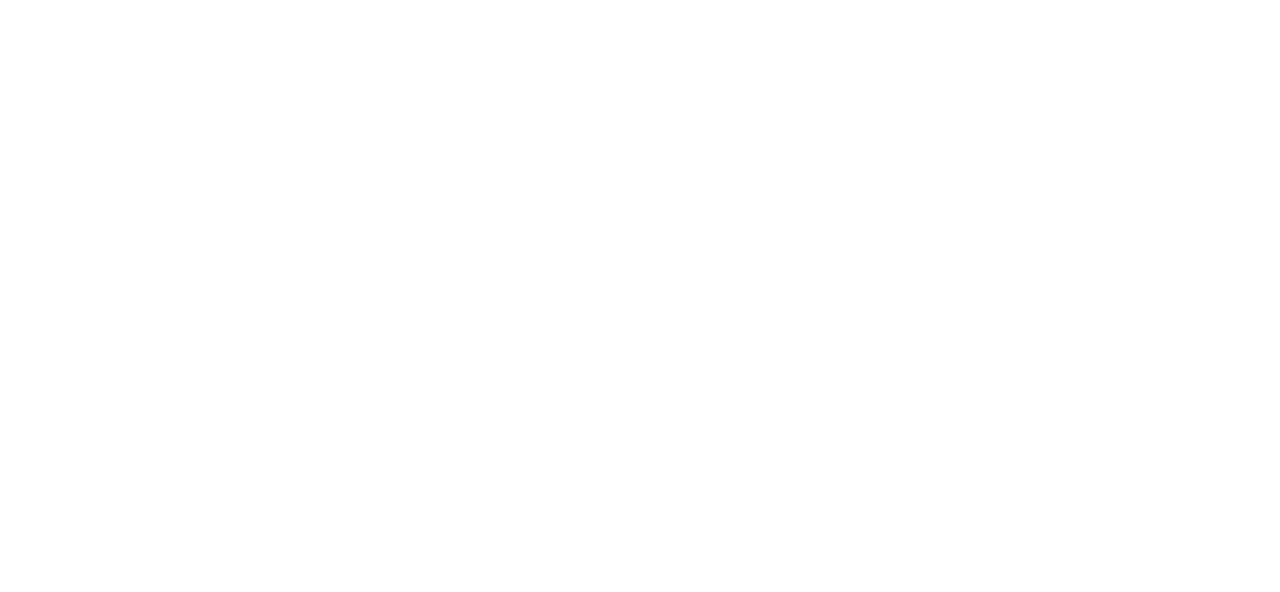
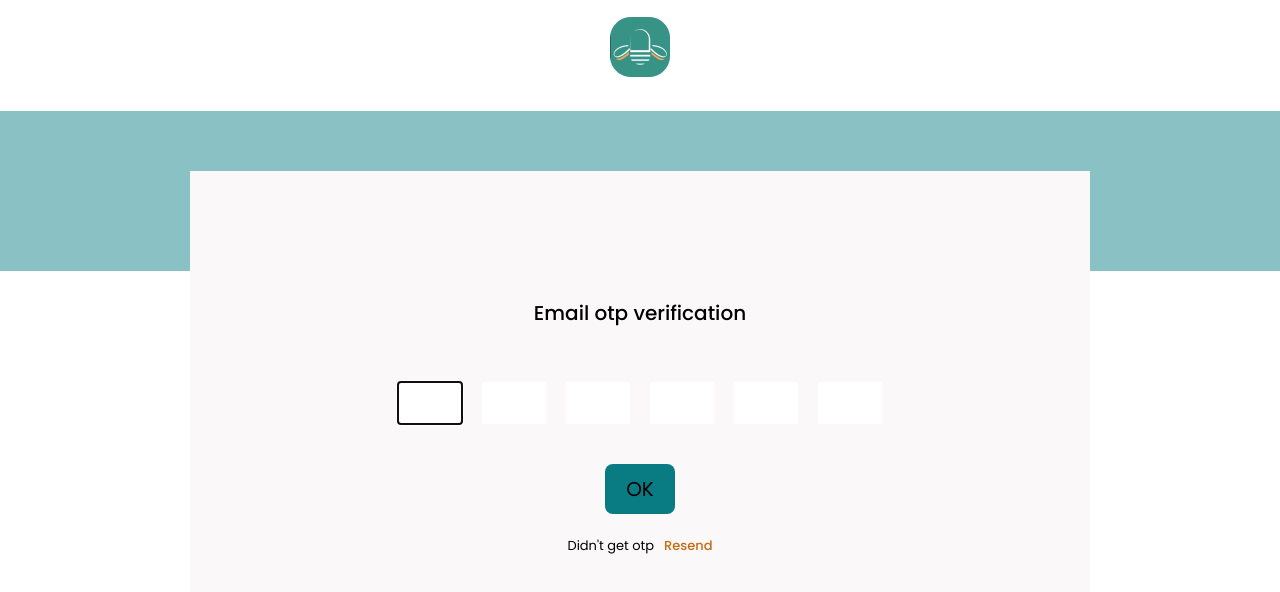
Before and after one commit to Ekoh-ThankGod/UniSach-Web-Frontend, a React (Create React App) app: page /signup/token in a window 1280 px wide. Before the commit this address had no page. Shown: the top 592 px of the page. Built offline with nearby package versions, Linux system fonts and the light colour scheme.

Commit message:
added token page and its scss

```diff
--- a/src/App.js
+++ b/src/App.js
@@ -2,7 +2,8 @@ import SignInPage from "./pages/signin-page/signin-page.jsx";
 import SignUpPage from "./pages/singup-page/signup.component.jsx";
 import './App.css';
 import {Routes, Route} from "react-router-dom";
-import HomePage from "./pages/home-page/home-page.component.jsx"
+import HomePage from "./pages/home-page/home-page.component.jsx";
+import TokenPage from "./pages/signup-token/signup-token.component.jsx";
 
 function App() {
   return (
@@ -11,6 +12,7 @@ function App() {
          <Route path="/" element={<HomePage/>}/>
          <Route path="/signin" element={<SignInPage/>}/>
          <Route path="/signup" element={<SignUpPage/>}/>
+         <Route path="/signup/token" element={<TokenPage/>}/>
       </Routes>
     </div>
   );
--- /dev/null
+++ b/src/pages/signup-token/signup-token.component.jsx
@@ -0,0 +1,65 @@
+import {useState} from "react";
+import "./signup-token.styles.scss";
+import UnisachLogo from "../../components/unisachlogo/unisachlogo.component.jsx";
+
+const TokenPage = () => {
+
+
+	const focusNextInput = (event) =>{
+		if(event.key === "Delete" || event.key==="Backspace"){
+			const nextFocus = event.target.tabIndex - 2;
+		    if (nextFocus > -1) {
+			    event.target.form.elements[nextFocus].focus()
+		    }
+		}
+		else{
+			const nextFocus = event.target.tabIndex;
+
+			if(nextFocus < 6){
+				event.target.form.elements[nextFocus].focus();
+			}
+		}
+	}
+
+	const handleTokenChange = (e) =>{
+
+	}
+
+	const onTokenSubmit = (event) => {
+		event.preventDefault();
+
+
+	}
+
+	return(
+		<div className="">
+			<UnisachLogo/>
+			<div className="signup-token__container">
+			<form className="signup-token__ash">
+				<h2 className="signup-token__h2">Email otp verification</h2>
+				<div className="signup-token__input-container">
+					<input tabIndex="1" onChange={(e) => handleTokenChange(e)} autoFocus onKeyUp = {(event) => focusNextInput(event)}
+					autoComplete="nope" maxLength={1} type="text" className="signup-token__input"/>
+					<input tabIndex="2" onKeyUp = {(event) => focusNextInput(event)}
+					autoComplete="nope" maxLength={1} type="text" className="signup-token__input"/>
+					<input tabIndex="3" onKeyUp = {(event) => focusNextInput(event)}
+					autoComplete="nope" maxLength={1} type="text" className="signup-token__input"/>
+					<input tabIndex="4" onKeyUp = {(event) => focusNextInput(event)}
+					autoComplete="nope" maxLength={1} type="text" className="signup-token__input"/>
+					<input tabIndex="5" onKeyUp = {(event) => focusNextInput(event)}
+					autoComplete="nope" maxLength={1} type="text" className="signup-token__input"/>
+					<input tabIndex="6" onKeyUp = {(event) => focusNextInput(event)}
+					autoComplete="nope" maxLength={1} type="text" className="signup-token__input"/>
+				</div>
+				<button className="signup-token__button" type="submit" onSubmit ={(event) => onTokenSubmit(event)}>OK</button>
+				<div className="signup-token__texts">
+					<span className="signup-token__comment">Didn't get otp</span>
+					<span className="signup-token__resend">Resend</span>
+				</div>
+			</form>
+			</div>
+		</div>
+	)
+}
+
+export default TokenPage;
--- /dev/null
+++ b/src/pages/signup-token/signup-token.styles.scss
@@ -0,0 +1,77 @@
+.signup-token{
+	&__container{
+		height: 100px;
+		width: 100%;
+		background-color: red;
+		padding-top: 60px;
+		background: rgba(8, 123, 131, 0.47);
+
+		display: flex;
+		justify-content: center;
+	}
+	&__ash{
+		width: 900px;
+		height: 500px;
+		background-color: blue;
+		display: flex;
+		flex-direction: column;
+		justify-content: center;
+		align-items: center;
+		background: #FAF8F8;
+	}
+	&__h2{
+		font-family: 'Poppins';
+		font-style: normal;
+		font-weight: 500;
+		font-size: 20px;
+		line-height: 24px;
+	}
+	&__input{
+		width: 60px;
+		height: 40px;
+		margin-top: 40px;
+		border: none;
+	}
+
+	&__input:not(:last-child){
+		margin-right: 20px;
+	}
+	&__button{
+		width: 70px;
+		height: 50px;
+		font-family: 'Poppins';
+		font-style: normal;
+		font-weight: 400;
+		font-size: 20px;
+		line-height: 24px;
+		cursor: pointer;
+		outline: none;
+		background-color: #087B83;
+		border-radius: 8px;
+		border: none;
+		margin-top: 40px;
+	}
+	&__texts{
+		margin-top: 20px;
+	}
+
+	&__comment{
+		font-family: 'Poppins';
+		font-style: normal;
+		font-weight: 400;
+		font-size: 13px;
+		line-height: 24px;
+		margin-right: 10px;
+	}
+
+	&__resend{
+		font-family: 'Poppins';
+		font-style: normal;
+		font-weight: 500;
+		font-size: 13px;
+		line-height: 24px;
+		color: #C86810;
+	}
+
+
+}
```
